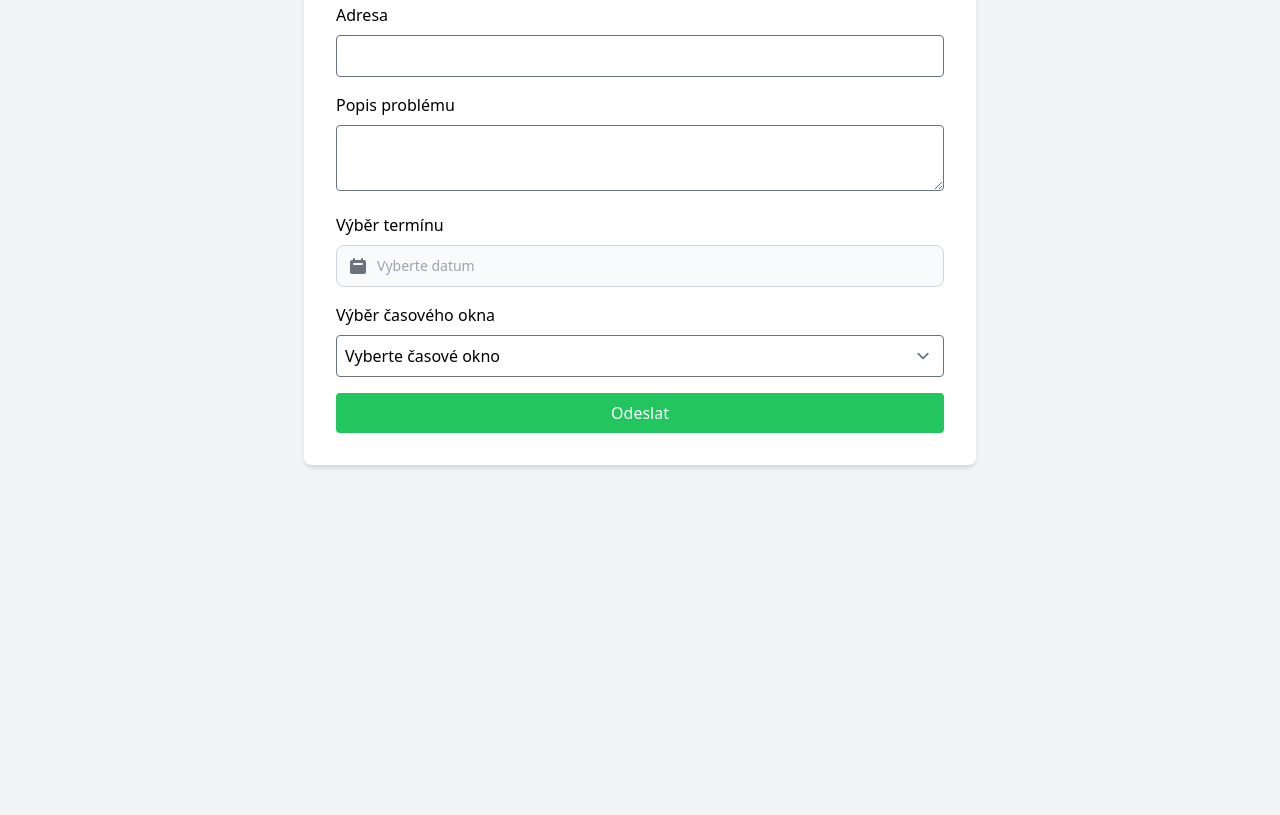
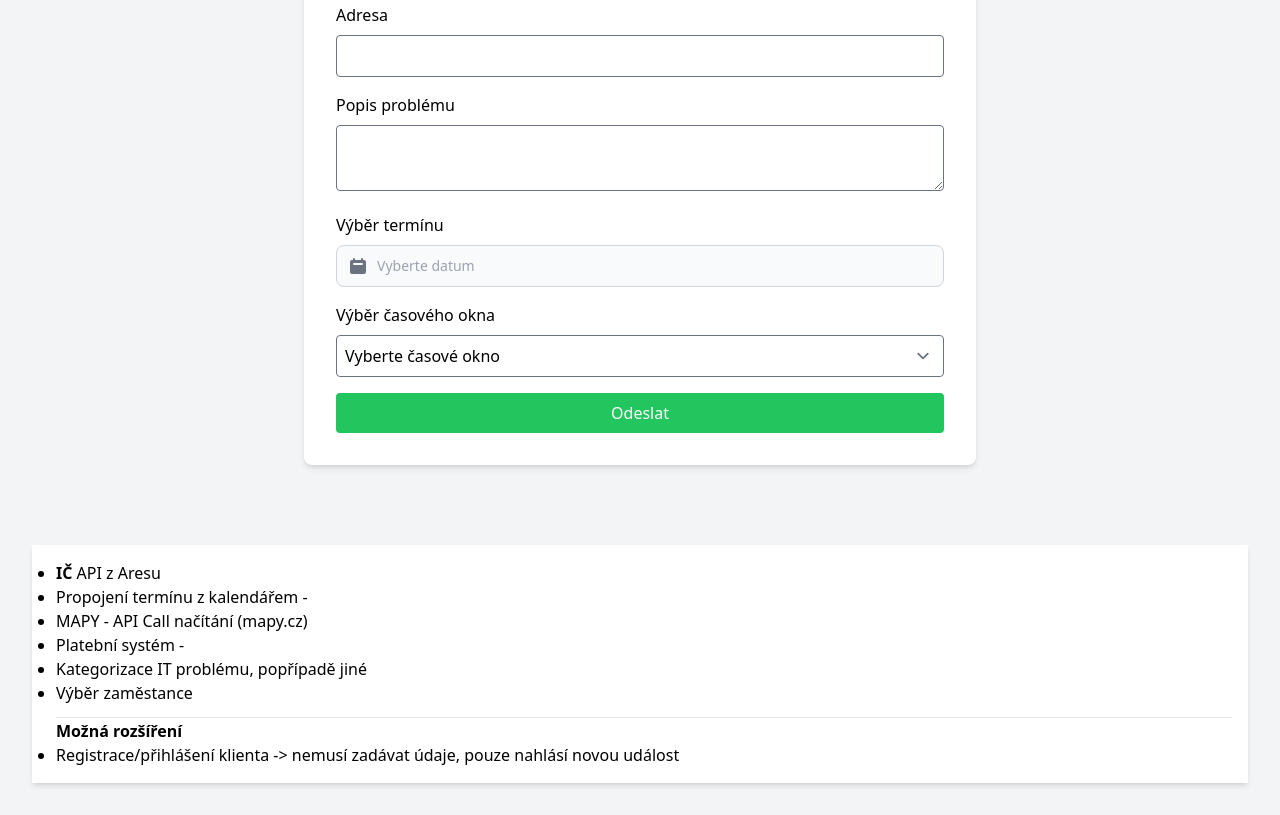
Before and after one commit to LukasKalenda/WS-test, a website: page public/index.html in a window 1280 px wide. Shown: the part 393-1208 px from the top of the page. Before the commit the page ends 890 px from the top, so only its background shows below. Drawn offline with nearby package versions, Linux system fonts and the light colour scheme.

Commit message:
no API works, details

```diff
--- a/public/index.html
+++ b/public/index.html
@@ -88,5 +88,21 @@
             <button type="submit" class="w-full py-2 px-4 bg-green-500 text-white rounded hover:bg-green-600 transition duration-300">Odeslat</button>
         </form>
     </section>
+
+    <section class="mt-20 bg-white shadow-md p-4 pl-6">
+        <ul class="list-disc">
+            <li><b>IČ</b> API z Aresu</li>
+            <li>Propojení termínu z kalendářem - </li>
+            <li>MAPY - API Call načítání (mapy.cz)</li>
+            <li>Platební systém - </li>
+            <li>Kategorizace IT problému, popřípadě jiné</li>
+            <li>Výběr zaměstance</li>
+        </ul>
+        <hr class="h-0.5 mt-3" />
+        <span class="font-bold">Možná rozšíření</span>
+        <ul class="list-disc">
+            <li>Registrace/přihlášení klienta -> nemusí zadávat údaje, pouze nahlásí novou událost</li>
+        </ul>
+    </section>
 </body>
 </html>
```
